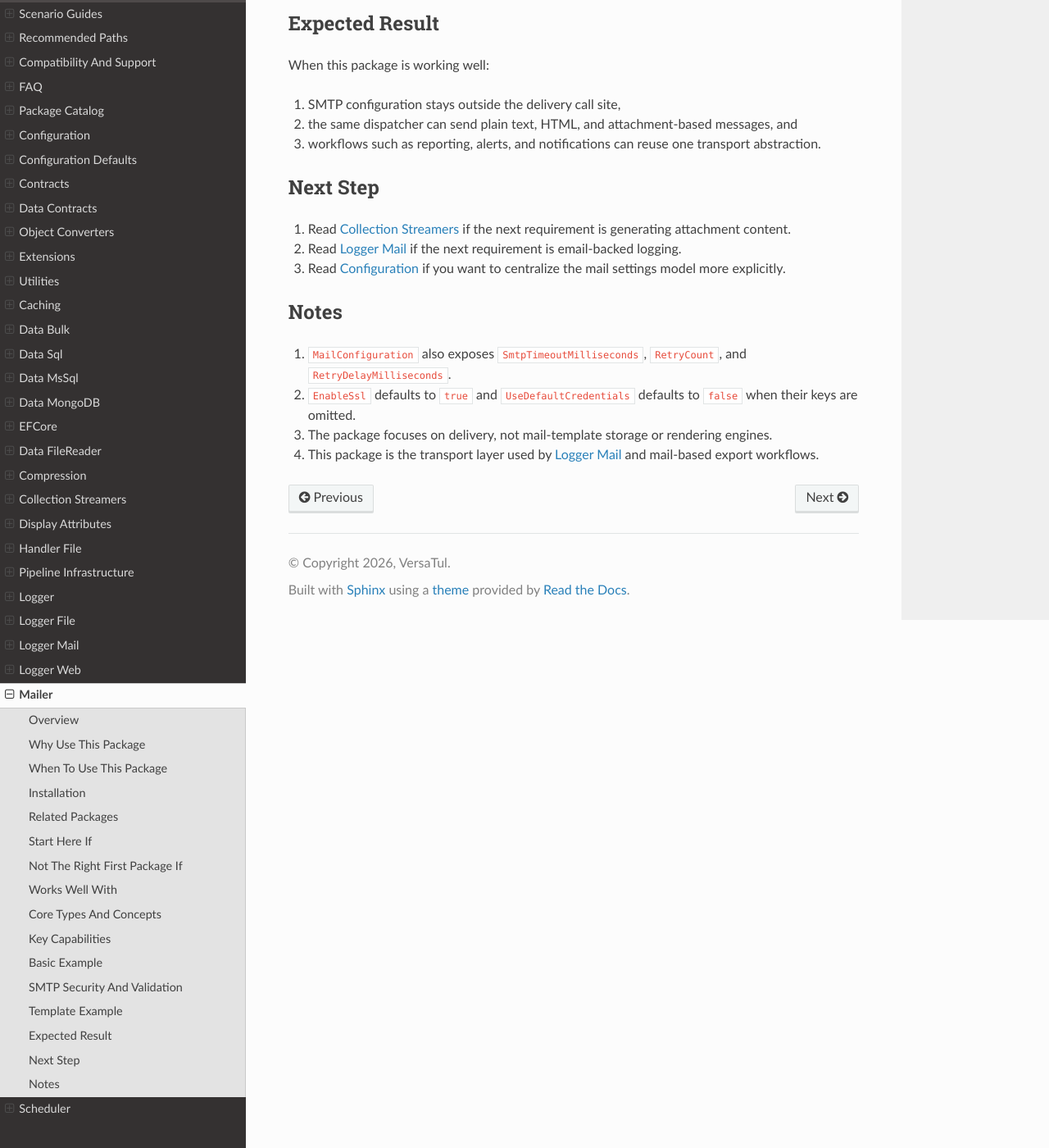
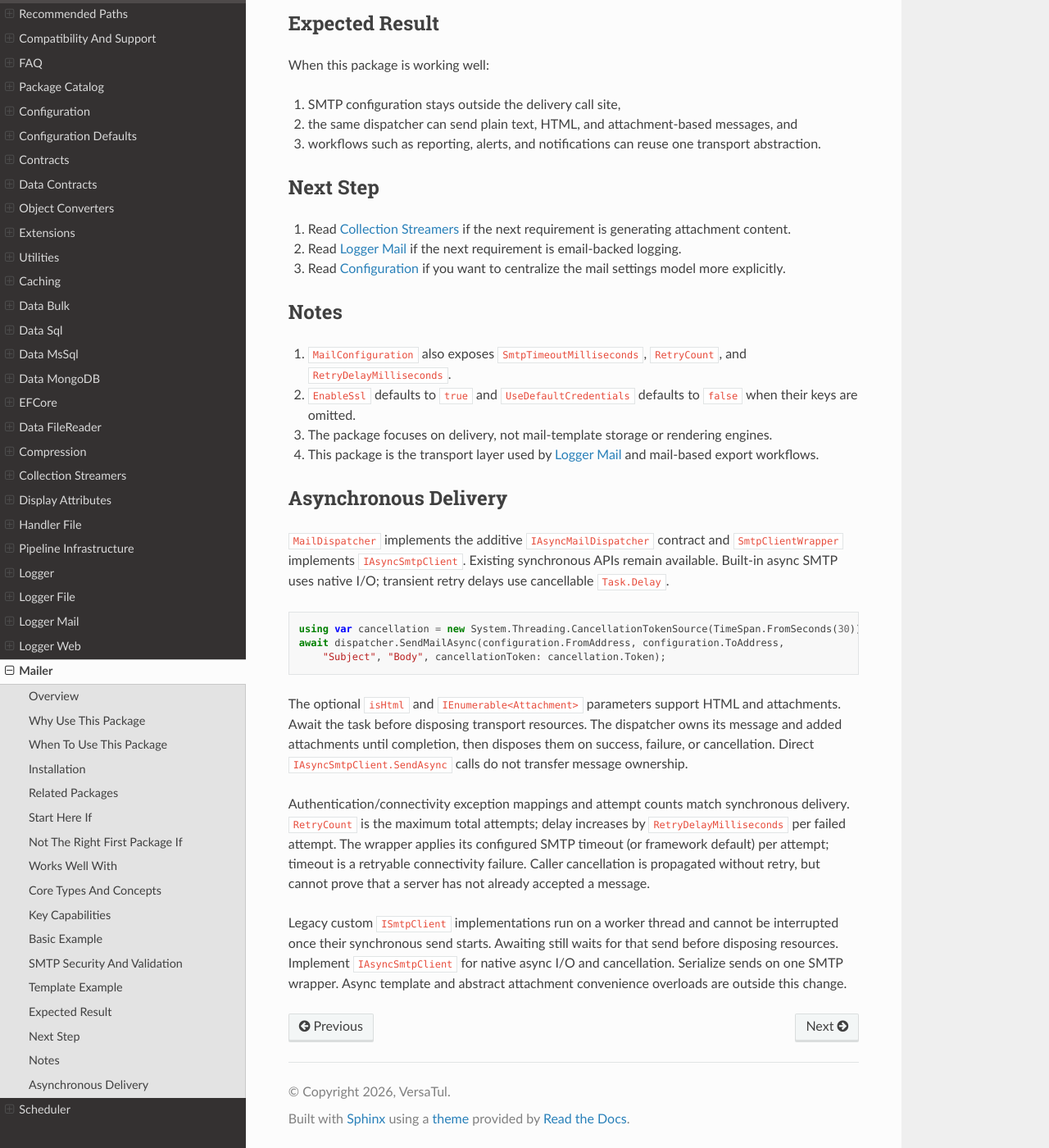
Before and after one commit to BjornWilliams/DocsVersaTul, a Sphinx documentation site: the page built from docs/source/mailer.rst, in a window 1280 px wide and 1400 px high, scrolled down 3858 px. Shown: the whole window at 82% size. Built offline with Sphinx 7.4.7 and the Read the Docs theme 3.1.0, drawn with Linux system fonts in a browser that asks for light colours.

Commit message:
Document asynchronous mail delivery and compatibility
AB#2916

AB#2913

```diff
--- a/docs/source/mailer.rst
+++ b/docs/source/mailer.rst
@@ -194,3 +194,36 @@ Notes
 2. ``EnableSsl`` defaults to ``true`` and ``UseDefaultCredentials`` defaults to ``false`` when their keys are omitted.
 3. The package focuses on delivery, not mail-template storage or rendering engines.
 4. This package is the transport layer used by :doc:`logger-mail` and mail-based export workflows.
+
+Asynchronous Delivery
+---------------------
+
+``MailDispatcher`` implements the additive ``IAsyncMailDispatcher`` contract and
+``SmtpClientWrapper`` implements ``IAsyncSmtpClient``. Existing synchronous APIs
+remain available. Built-in async SMTP uses native I/O; transient retry delays use
+cancellable ``Task.Delay``.
+
+.. code-block:: csharp
+
+   using var cancellation = new System.Threading.CancellationTokenSource(TimeSpan.FromSeconds(30));
+   await dispatcher.SendMailAsync(configuration.FromAddress, configuration.ToAddress,
+       "Subject", "Body", cancellationToken: cancellation.Token);
+
+The optional ``isHtml`` and ``IEnumerable<Attachment>`` parameters support HTML
+and attachments. Await the task before disposing transport resources. The dispatcher
+owns its message and added attachments until completion, then disposes them on
+success, failure, or cancellation. Direct ``IAsyncSmtpClient.SendAsync`` calls do
+not transfer message ownership.
+
+Authentication/connectivity exception mappings and attempt counts match synchronous
+delivery. ``RetryCount`` is the maximum total attempts; delay increases by
+``RetryDelayMilliseconds`` per failed attempt. The wrapper applies its configured
+SMTP timeout (or framework default) per attempt; timeout is a retryable connectivity
+failure. Caller cancellation is propagated without retry, but cannot prove that a
+server has not already accepted a message.
+
+Legacy custom ``ISmtpClient`` implementations run on a worker thread and cannot be
+interrupted once their synchronous send starts. Awaiting still waits for that send
+before disposing resources. Implement ``IAsyncSmtpClient`` for native async I/O and
+cancellation. Serialize sends on one SMTP wrapper. Async template and abstract
+attachment convenience overloads are outside this change.
```
Also changed, not shown: docs/source/logger-mail.rst (+17 -0 lines).
